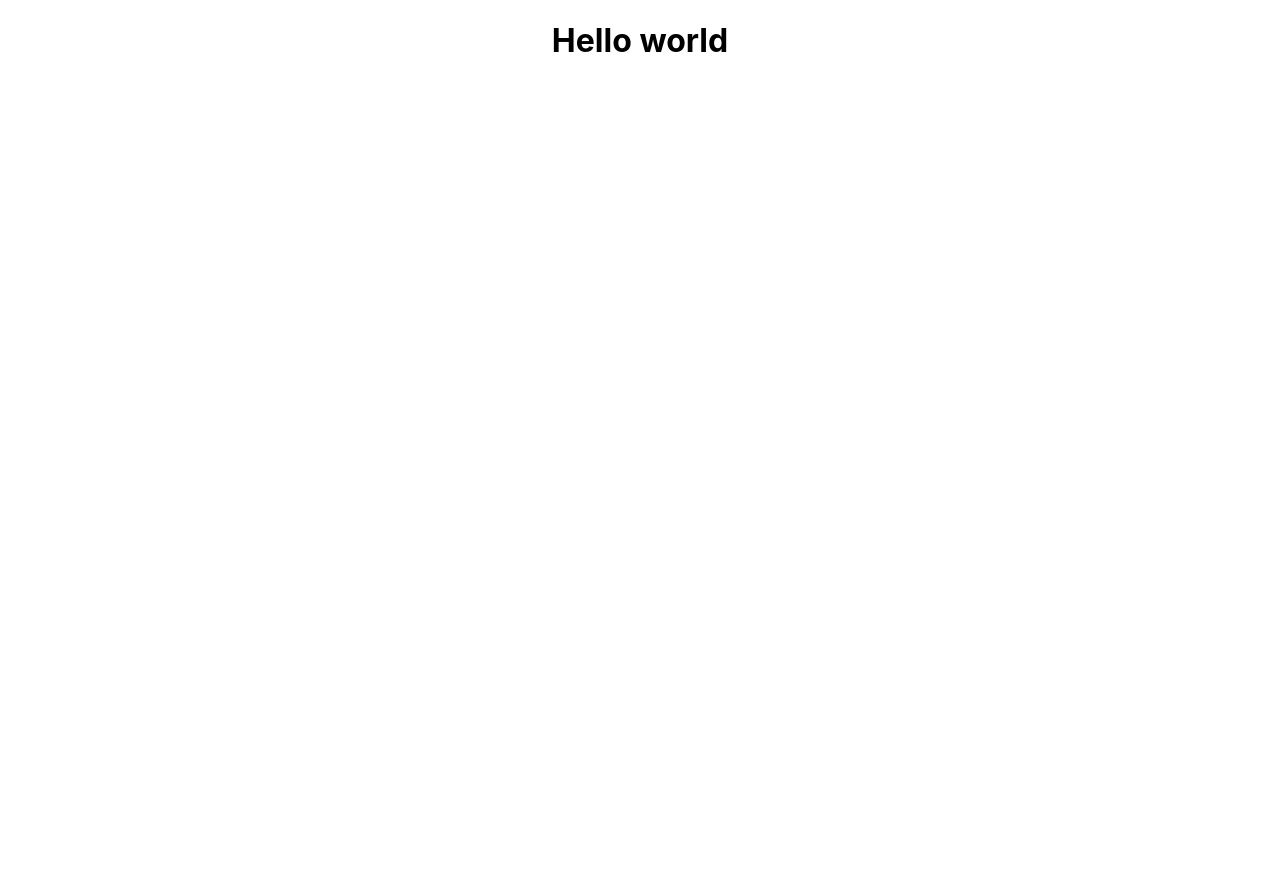
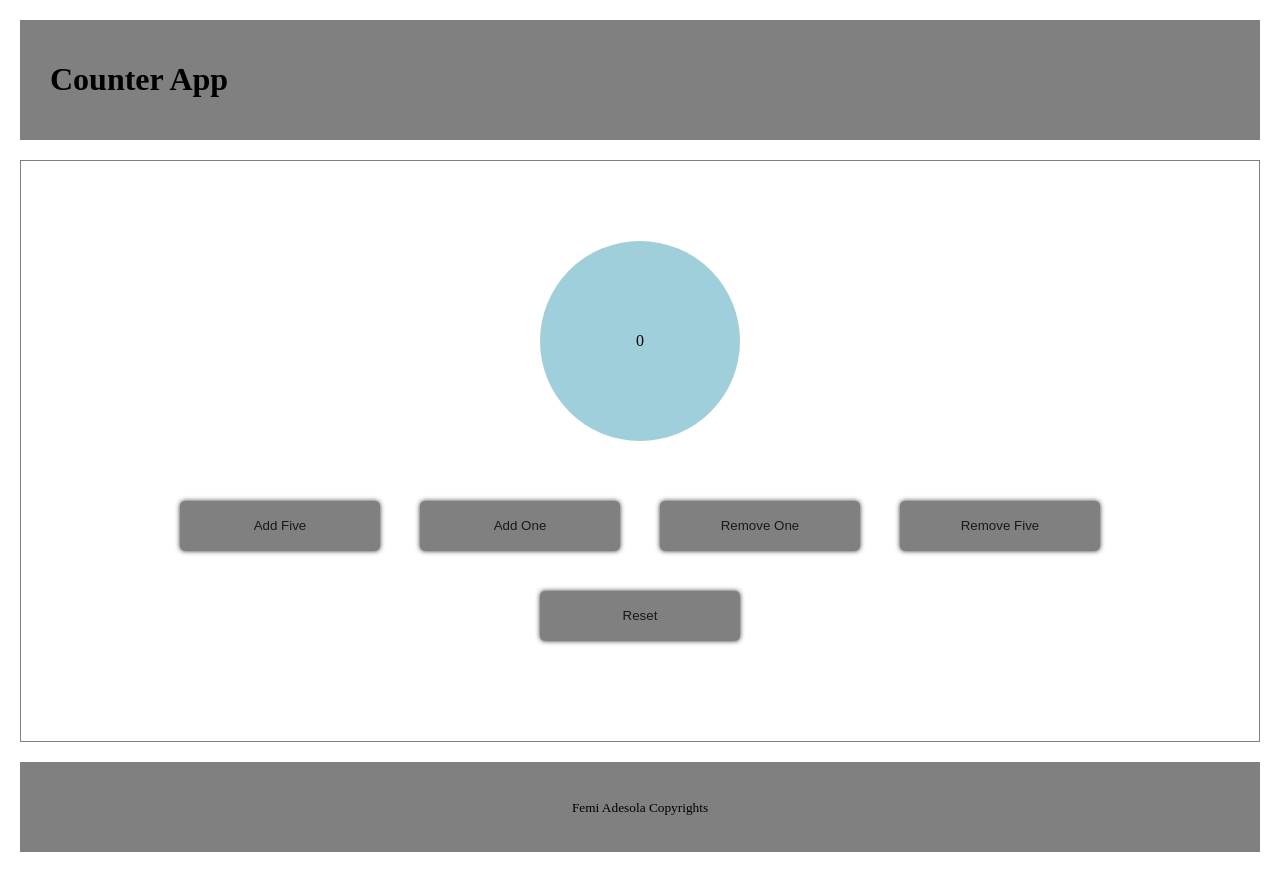
Before and after one commit to React21S/Counter-App, a React (Create React App) app: page / in a window 1280 px wide. Before the commit the page ends 800 px from the top, so only its background shows below. Built offline with nearby package versions, Linux system fonts and the light colour scheme.

Commit message:
counter UI

```diff
--- a/src/App.css
+++ b/src/App.css
@@ -36,3 +36,64 @@
     transform: rotate(360deg);
   }
 }
+
+
+body{
+
+  font-family: 'Times New Roman', Times,serif;
+
+}
+header,
+footer{
+  background-color:#808080;
+  margin: 20px;
+  padding: 20px;
+}
+
+
+
+h1{
+  padding-left: 10px;
+}
+
+main{
+  margin: 20px;
+  padding: 20px;
+  background-color:white;
+  border:1px solid #808080;
+  display: block;
+  justify-content: center;
+  text-align: center;
+  padding: 5rem 2rem;
+
+}
+
+.box{
+  width: 200px;
+  height: 200px;
+  margin-bottom: 40px;
+  border-radius: 50%;
+  background-color: #9fcfdb;
+  display: inline-flex;
+  justify-content: center;
+  align-items: center;
+
+
+}
+
+button{
+  width: 200px;
+  height: 50px;
+  margin: 20px;
+  background-color: #808080;
+  color: #1d1818;
+  border: none;
+  border-radius: 5px;
+  box-shadow: 0 0 5px #333;
+  padding: 1rem;
+}
+
+
+footer{
+  text-align: center;
+}
--- a/src/App.js
+++ b/src/App.js
@@ -1,9 +1,14 @@
 import './App.css';
+import Header from './components/Header'
+import Footer from './components/Footer'
+import Main from './components/Main'
 
 function App() {
   return (
-    <div className="App">
-     <h1>Hello world</h1>
+    <div>
+     <Header/>
+      <Main/>
+      <Footer/>
     </div>
   );
 }
--- /dev/null
+++ b/src/components/Footer.js
@@ -0,0 +1,16 @@
+const Footer = ()=>{
+    return(
+      <div>
+ <footer>
+         <p>
+             <small>
+            Femi Adesola Copyrights
+             </small>
+         </p>
+
+         </footer>
+      </div>
+    );
+  };
+
+ export default Footer;
--- /dev/null
+++ b/src/components/Header.js
@@ -0,0 +1,11 @@
+const Header =()=>{
+    return(
+      <header>
+      <div>
+          <h1>Counter App</h1>
+      </div>
+    </header>
+    );
+  };
+
+  export default Header;
--- /dev/null
+++ b/src/components/Main.js
@@ -0,0 +1,17 @@
+// import React, { Component } from "react";
+
+
+const Main =()=>{
+  return <main>
+  <div className="box">0</div>
+     <div>
+      <button>Add Five</button>
+      <button>Add One</button>
+      <button> Remove One</button>
+      <button>Remove Five</button>
+      <button>Reset</button>
+     </div>
+  </main>
+  };
+
+   export default Main;
```
